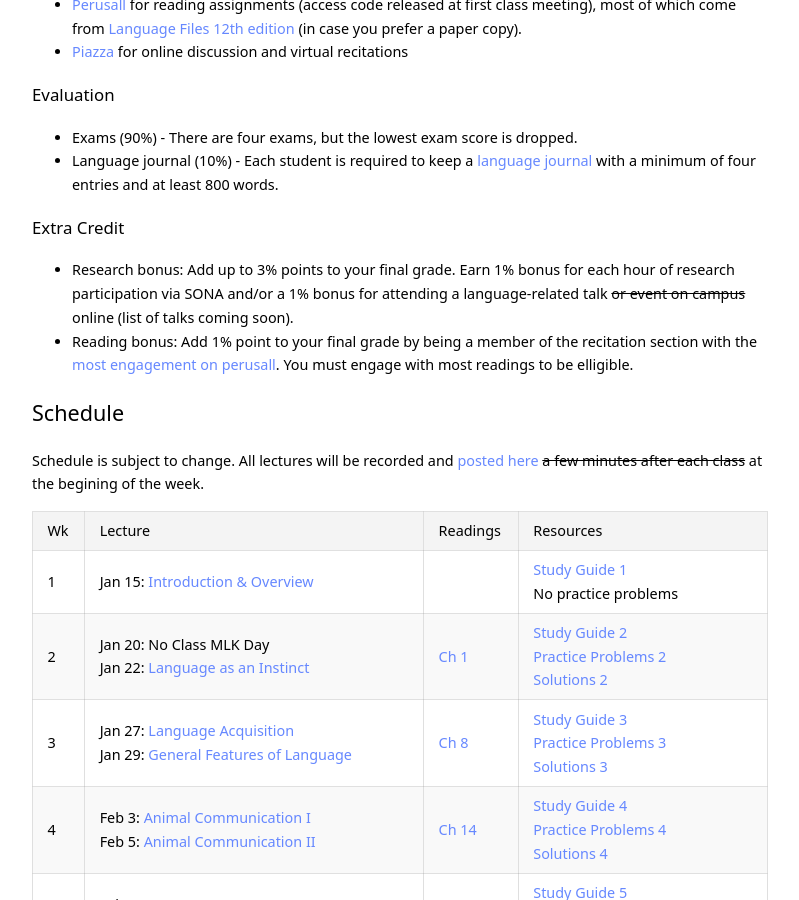
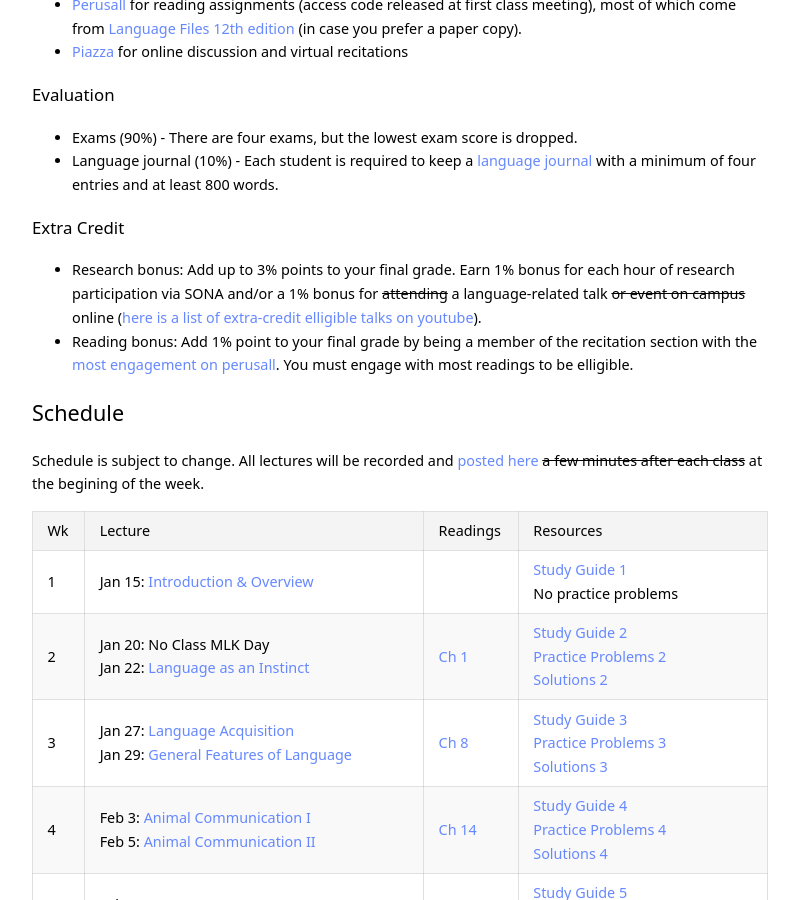
Before and after one commit to kschuler/ling001, a Jekyll site: the page built from index.md, in a window 1280 px wide and 900 px high, scrolled down 2001 px. Shown: the whole window, without its empty margins (240-1039 px from the left). Built offline with Jekyll 4.4.1, drawn with Linux system fonts in a browser that asks for light colours.

Commit message:
Update index.md

```diff
--- a/index.md
+++ b/index.md
@@ -69,7 +69,7 @@ Section | Time | Location | TA
 - **Language journal (10%)** - Each student is required to keep a [language journal](resources/language-journal-assignment) with a minimum of four entries and at least 800 words.
 
 ### Extra Credit
--  **Research bonus:** Add up to 3% points to your final grade. Earn 1% bonus for each hour of research participation via SONA and/or a 1% bonus for attending a language-related talk ~~or event on campus~~ online (list of talks coming soon).
+-  **Research bonus:** Add up to 3% points to your final grade. Earn 1% bonus for each hour of research participation via SONA and/or a 1% bonus for ~~attending~~ a language-related talk ~~or event on campus~~ online ([here is a list of extra-credit elligible talks on youtube](https://docs.google.com/spreadsheets/u/1/d/e/2PACX-1vT2HlyiQvL7kyYcxfT6mFVLjOzqnlsst_rmb2eGQFphNa7DCYQ-5Fl9F1pw4GhmKLh1yaWjrGBf7LK2/pubhtml?gid=0&single=true)).
 - **Reading bonus:** Add 1% point to your final grade by being a member of the recitation section with the [most engagement on perusall](resources/how-perusall-works.pdf). You must engage with most readings to be elligible.
 
 ## Schedule
```
